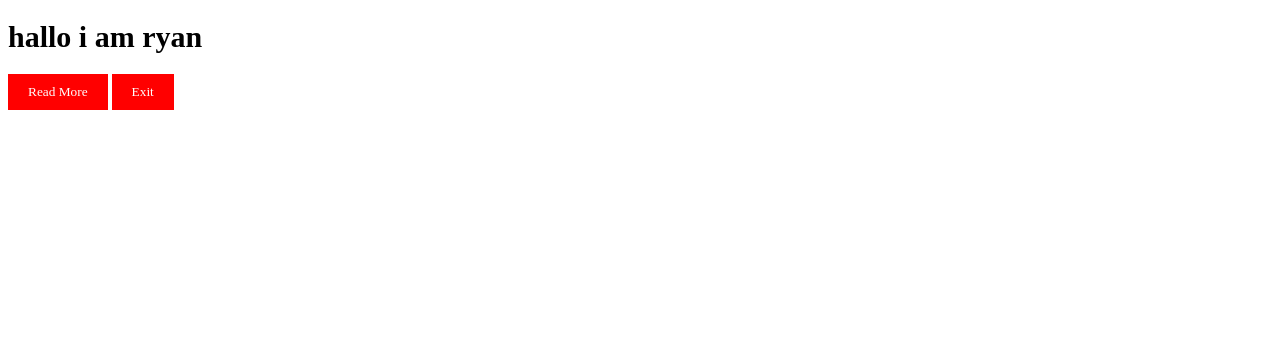
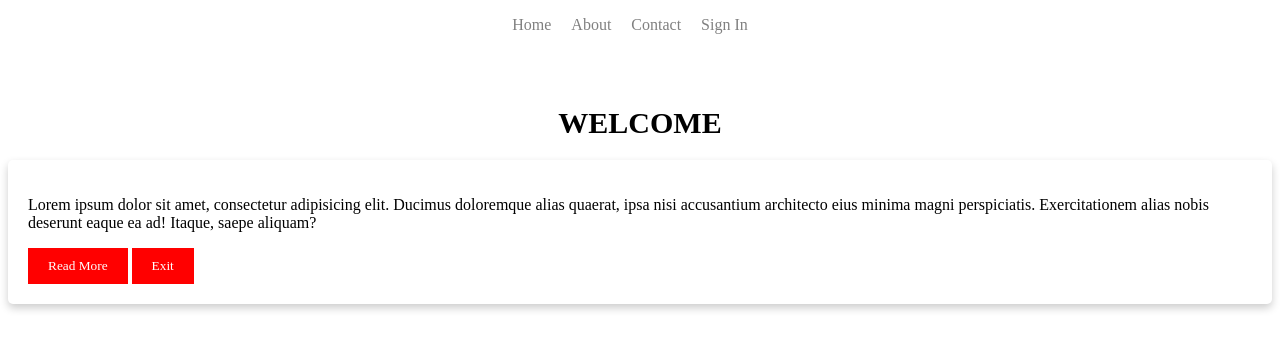
Before and after one commit to ryannurman21/training-scss, a plain HTML site: page index.html in a window 1280 px wide. Drawn offline with Linux system fonts and the light colour scheme.

Commit message:
import and nesting

```diff
--- /dev/null
+++ b/_mixin.scss
@@ -0,0 +1,11 @@
+@import "./variable";
+
+
+@mixin button {
+    background: red;
+    padding: 10px 20px;
+    font-family: $fontHeading;
+    font-style: 20px;
+    border: none;
+    color: white;
+}
--- /dev/null
+++ b/_navbar.scss
@@ -0,0 +1,23 @@
+@import "./variable";
+
+
+//nesting
+
+ul {
+    display: flex;
+    justify-content: center;
+    list-style: none;
+    padding: 0;
+    font-family: $fontHeading;
+
+    li{
+        margin-right: 20px;
+
+
+        a {
+            text-decoration: none;
+            color: gray;
+        }
+
+    }
+}
--- /dev/null
+++ b/_variable.scss
@@ -0,0 +1 @@
+$fontHeading: "Poppins";
--- a/index.html
+++ b/index.html
@@ -8,10 +8,25 @@
 </head>
 <body>
 
-        <h1>hallo i am ryan</h1>
+    <ul>
+        <li><a href="#">Home</a></li>
+        <li><a href="#">About</a></li>
+        <li><a href="#">Contact</a></li>
+        <li><a href="#">Sign In</a></li>
+    </ul>
 
-        <Button class="button">Read More</Button>
-        <Button class="button2">Exit</Button>
+        <br><br>
 
+
+            <h1>WELCOME</h1>
+            <div class="card">
+            <p>
+                Lorem ipsum dolor sit amet, consectetur adipisicing elit. Ducimus doloremque alias quaerat, ipsa nisi accusantium architecto eius minima magni perspiciatis.
+                Exercitationem alias nobis deserunt eaque ea ad! Itaque, saepe aliquam?
+            </p>
+
+            <Button class="button">Read More</Button>
+            <Button class="button2">Exit</Button>
+        </div>
 </body>
 </html>
--- a/main.scss
+++ b/main.scss
@@ -1,24 +1,30 @@
-$fontHeading: "Poppins";
+@import "./variable";
+@import "./mixin";
+@import "./navbar";
 
 
-@mixin button {
-    background: red;
-    padding: 10px 20px;
-    font-family: $fontHeading;
-    font-style: 20px;
-    border: none;
-    color: white;
+.card {
+	box-shadow: 0 4px 8px 0 rgba(0, 0, 0, 0.2);
+	border-radius: 5px;
+	padding: 20px;
+    margin-top: 20px;
 }
 
 
+p {
+    font-family: $fontHeading;
+}
+
 
 h1 {
+    text-align: center;
     font-size: 30px;
     font-family: $fontHeading;
 }
 
 .button{
     @include button()
+
 }
 
 
```
Also changed, not shown: main.css, 1 other file.
